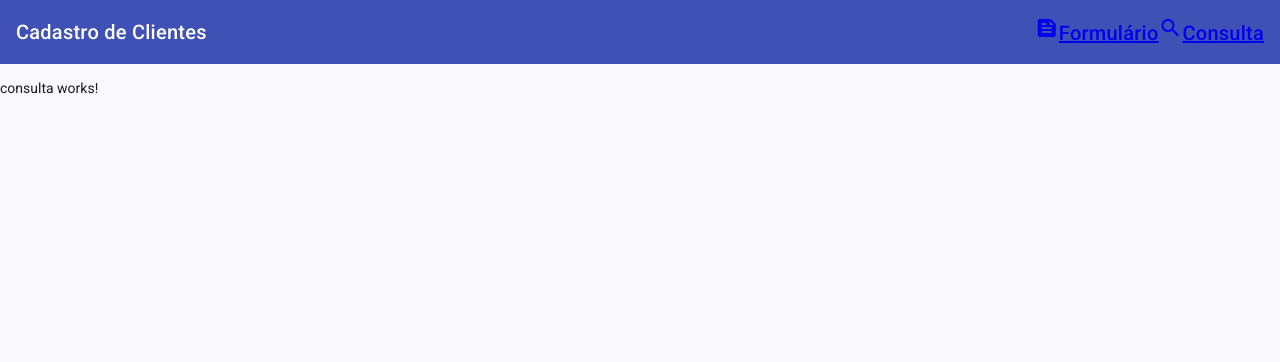
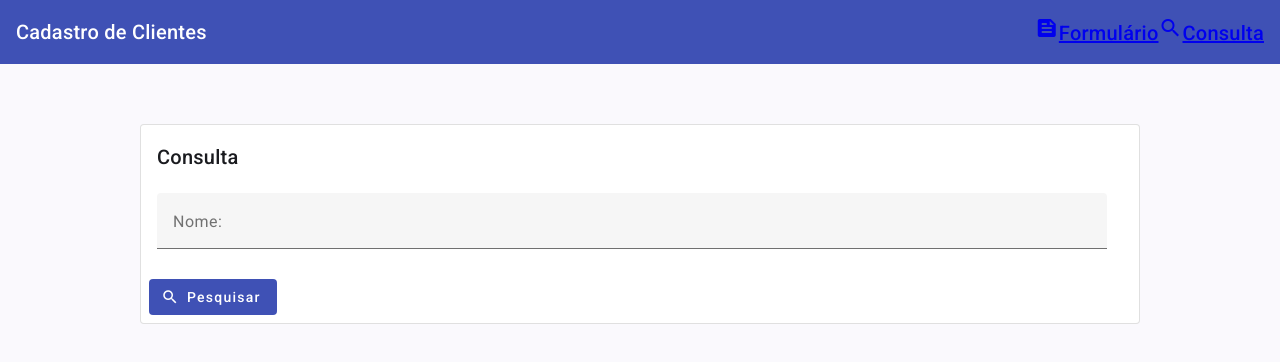
Before and after one commit to HeFidelis/crud-angular-material, an Angular app: page /consulta in a window 1280 px wide. Shown: the top 362 px of the page. Built offline with nearby package versions, Linux system fonts and the light colour scheme.

Commit message:
Criando o formulário de pesquisa

```diff
--- a/src/app/consulta/consulta.html
+++ b/src/app/consulta/consulta.html
@@ -1 +1,27 @@
-<p>consulta works!</p>
+<div fxLayout="row" fxLayoutAlign="center">
+  <div fxLayout="column" fxFlex="1000px">
+    <form class="mt-60" #buscaForm="ngForm">
+      <mat-card appearance="outlined">
+        <mat-card-header>
+          <mat-card-title>Consulta</mat-card-title>
+        </mat-card-header>
+        <mat-card-content class="mt-20">
+          <div fxLayout="row">
+            <div fxLayout="column" fxFlex="950px">
+              <mat-form-field>
+                <mat-label>Nome:</mat-label>
+                <input matInput placeholder="Ex: José" />
+              </mat-form-field>
+            </div>
+          </div>
+        </mat-card-content>
+        <mat-card-actions>
+          <button type="submit" mat-flat-button color="primary">
+            <mat-icon fontIcon="search"></mat-icon>
+            Pesquisar
+          </button>
+        </mat-card-actions>
+      </mat-card>
+    </form>
+  </div>
+</div>
```
Also changed, not shown: src/app/consulta/consulta.ts (+16 -1 lines), 2 other files (tests, documents, lock files or other folders).
